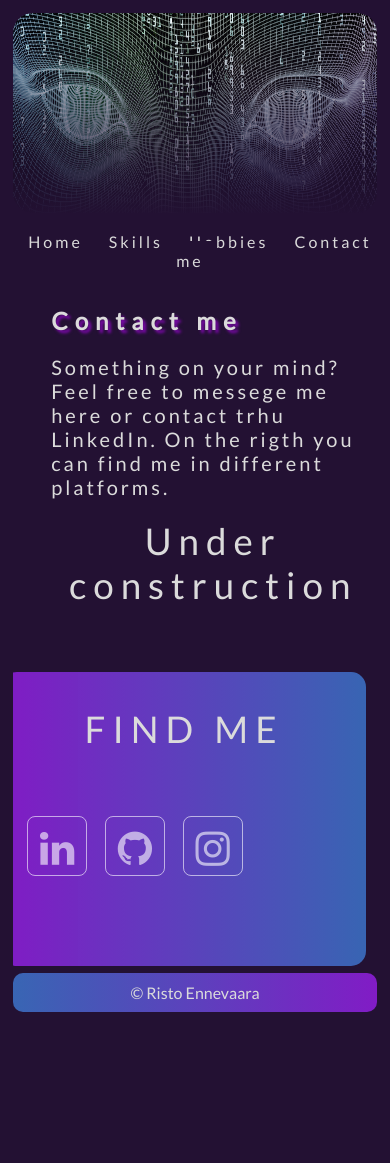
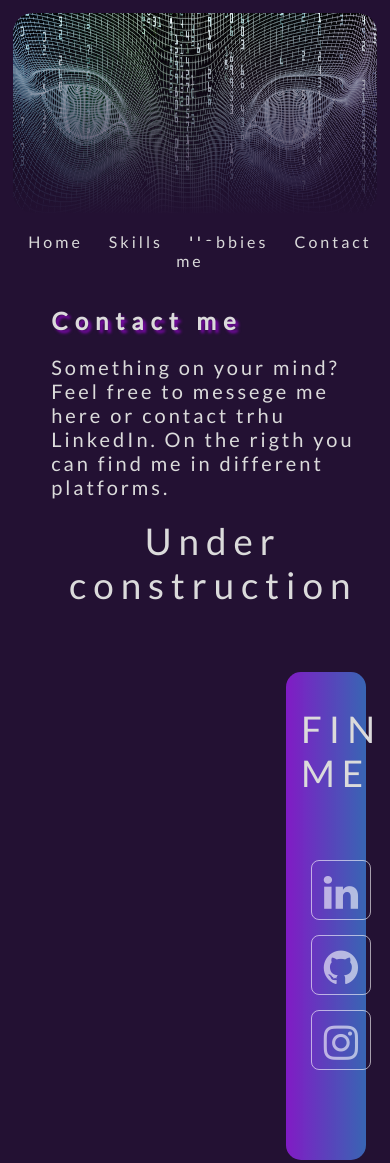
Before and after one commit to ristoeee/portfolio, a plain HTML site: page contact.html in a window 390 px wide. Shown: the top 1163 px of the page. Before the commit the page ends 1025 px from the top, so only its background shows below. Drawn offline with Linux system fonts and the light colour scheme.

Commit message:
Style update

```diff
--- a/css/styles.css
+++ b/css/styles.css
@@ -189,7 +189,7 @@ body {
 .right {
   background-image: linear-gradient(to left, #438ff3ab, #a620ffb7);
   float: right;
-  width: 25%;
+  width: 22%;
   padding: 15px;
   margin-top: 40px;
   margin-right: 3%;
@@ -203,8 +203,6 @@ body {
   width: 25%;
   padding: 5px;
   margin-top: 60px;
-
-
   }
 
   .sidebar {
@@ -280,7 +278,7 @@ body {
 
 @media only screen and (max-width: 620px) {
   /* For mobile phones: */
-  .menu, .main, .right {
+  .menu, .main, .right .left .sidebar {
     width: 100%;
   }
 }
```
